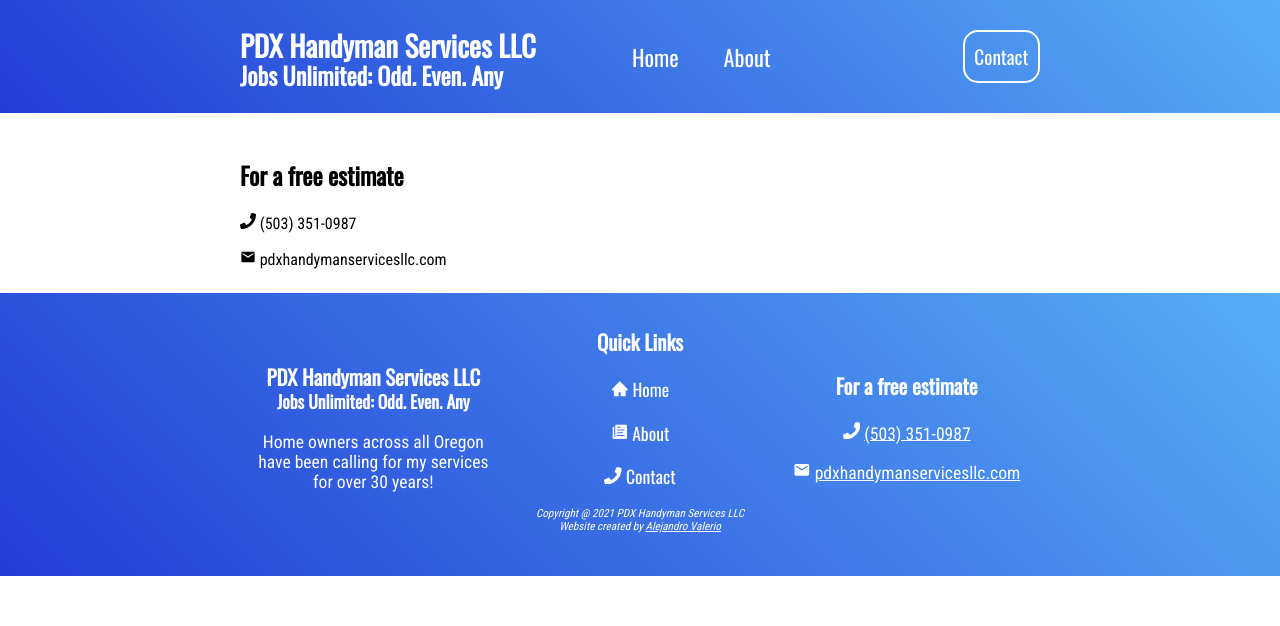
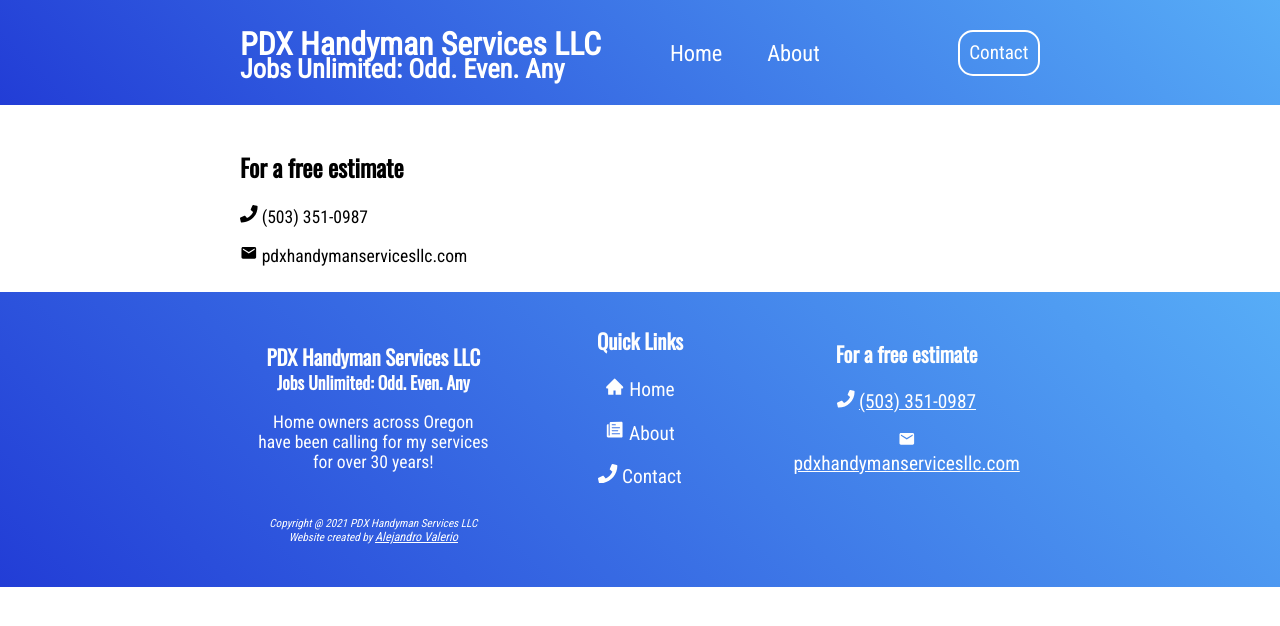
Before and after one commit to AlexV713/PDX-React, a React (Create React App) app in the folder pdx-react/: page /Contact in a window 1280 px wide. Shown: the top 626 px of the page. Built offline with nearby package versions, Linux system fonts and the light colour scheme.

Commit message:
Edited Font Sizes
I changed the font size for the p and a tags and centered some text.

```diff
--- a/pdx-react/src/App.css
+++ b/pdx-react/src/App.css
@@ -8,8 +8,11 @@ html {
 }
 
 body p,
-html p {
+body a,
+html p,
+html a {
   font-family: 'Roboto Condensed', sans-serif;
+  font-size: 1.1em;
 }
 
 header {
@@ -93,6 +96,10 @@ header #desktop-nav {
   display: none;
 }
 
+#home-page h2 {
+  text-align: center;
+}
+
 #home-page #slideshow-container {
   display: block;
   max-width: 22em;
@@ -153,9 +160,10 @@ header #desktop-nav {
   background-color: #131313;
 }
 
-#home-page h2 {
+#home-page h3 {
   text-align: center;
   margin: 0.5em 1em 0.5em;
+  font-size: 1.3em;
 }
 
 #home-page p {
@@ -401,7 +409,6 @@ footer .creator {
     place-items: center;
   }
   footer {
-    text-align: center;
     padding: 1em 15em 2em;
     display: -ms-grid;
     display: grid;
--- a/pdx-react/src/App.sass
+++ b/pdx-react/src/App.sass
@@ -6,8 +6,10 @@ html
     padding: 0
     overflow-x: hidden
     font-family: 'Oswald', sans-serif
-    p
+    p,
+    a
         font-family: 'Roboto Condensed', sans-serif
+        font-size: 1.1em
 
 header
     background-image: linear-gradient(45deg, #223dd6, 50%, #57adf7)
@@ -57,6 +59,8 @@ header
         display: none
 
 #home-page
+    h2
+        text-align: center
     #slideshow-container
         display: block
         max-width: 22em
@@ -102,9 +106,10 @@ header
         width: 22em
         height: 17em
         background-color: #131313
-    h2
+    h3
         text-align: center
         margin: 0.5em 1em 0.5em
+        font-size: 1.3em
     p
         text-align: center
         margin: 1em 1em 1em
--- a/pdx-react/src/components/Footer.js
+++ b/pdx-react/src/components/Footer.js
@@ -12,7 +12,7 @@ function Footer() {
             <div>
                 <h2>PDX Handyman Services LLC</h2>
                 <h3>Jobs Unlimited: Odd. Even. Any</h3>
-                <p>Home owners across all Oregon have been calling for my services for over 30 years!</p>
+                <p>Home owners across Oregon have been calling for my services for over 30 years!</p>
             </div>
 
             <div>
@@ -37,7 +37,6 @@ function Footer() {
                         </li>
                     </ul>
                 </nav>
-                <p className="copyright">Copyright @ 2021 PDX Handyman Services LLC <br/> Website created by <a href="http://alejandrovalerio.com/" target="_blank" rel="noreferrer" className="creator">Alejandro Valerio</a></p>
             </div>
 
             <div>
@@ -46,7 +45,9 @@ function Footer() {
                 <p><FaIcons.FaPhone/> <a href="tel:+5033510987" className="tel">(503) 351-0987</a></p>
                 <p><MdIcons.MdEmail /> <a href="mailto:pdxhandymanservicesllc@gmail.com" className="email">pdxhandymanservicesllc.com</a></p>
             </div>
+            <p className="copyright">Copyright @ 2021 PDX Handyman Services LLC <br/> Website created by <a href="http://alejandrovalerio.com/" target="_blank" rel="noreferrer" className="creator">Alejandro Valerio</a></p>
         </footer>
+
         </>
     )
 }
--- a/pdx-react/src/components/pages/Home.js
+++ b/pdx-react/src/components/pages/Home.js
@@ -10,7 +10,7 @@ function Home() {
             <div id="grid-container">
                 <div className="grid-item1">
                     <h3>The Ultimate Handyman Experience</h3>
-                    <p>Text</p>
+                    <p>Lorem ipsum dolor sit amet, consectetur adipiscing elit, sed do eiusmod tempor incididunt ut labore et dolore magna aliqua. Ultrices mi tempus imperdiet nulla malesuada pellentesque elit eget. Pellentesque pulvinar pellentesque habitant morbi tristique senectus et netus et. Ultrices gravida dictum fusce ut placerat orci nulla pellentesque. Vel turpis nunc eget lorem dolor. Elit scelerisque mauris pellentesque pulvinar pellentesque habitant morbi. Ut ornare lectus sit amet est placerat in. In ornare quam viverra orci sagittis eu volutpat odio. Eu consequat ac felis donec et odio pellentesque diam volutpat. Ultrices tincidunt arcu non sodales neque sodales ut etiam.</p>
                 </div>
 
                 <div className="grid-item1-video">
@@ -22,14 +22,14 @@ function Home() {
 
                 <div className="grid-item2">
                     <h3>Ethical Practices &#38; Hard Work</h3>
-                    <p>Text</p>
+                    <p>Lorem ipsum dolor sit amet, consectetur adipiscing elit, sed do eiusmod tempor incididunt ut labore et dolore magna aliqua. Ultrices mi tempus imperdiet nulla malesuada pellentesque elit eget. Pellentesque pulvinar pellentesque habitant morbi tristique senectus et netus et. Ultrices gravida dictum fusce ut placerat orci nulla pellentesque. Vel turpis nunc eget lorem dolor. Elit scelerisque mauris pellentesque pulvinar pellentesque habitant morbi. Ut ornare lectus sit amet est placerat in. In ornare quam viverra orci sagittis eu volutpat odio. Eu consequat ac felis donec et odio pellentesque diam volutpat. Ultrices tincidunt arcu non sodales neque sodales ut etiam.</p>
                 </div>
 
                 <img src="https://cdn.pixabay.com/photo/2017/12/19/12/54/mechanic-3027932_1280.jpg" alt="Change Later" className="grid-item2-image" />
 
                 <div className="grid-item3">
                     <h3>More Than 30 Years of Experience</h3>
-                    <p>Text</p>
+                    <p>Lorem ipsum dolor sit amet, consectetur adipiscing elit, sed do eiusmod tempor incididunt ut labore et dolore magna aliqua. Ultrices mi tempus imperdiet nulla malesuada pellentesque elit eget. Pellentesque pulvinar pellentesque habitant morbi tristique senectus et netus et. Ultrices gravida dictum fusce ut placerat orci nulla pellentesque. Vel turpis nunc eget lorem dolor. Elit scelerisque mauris pellentesque pulvinar pellentesque habitant morbi. Ut ornare lectus sit amet est placerat in. In ornare quam viverra orci sagittis eu volutpat odio. Eu consequat ac felis donec et odio pellentesque diam volutpat. Ultrices tincidunt arcu non sodales neque sodales ut etiam.</p>
                 </div>
 
                 <img src="https://cdn.pixabay.com/photo/2017/12/19/12/54/mechanic-3027932_1280.jpg" alt="Change Later" className="grid-item3-image" />
```
Also changed, not shown: 1 other file (tests, documents, lock files or other folders).
